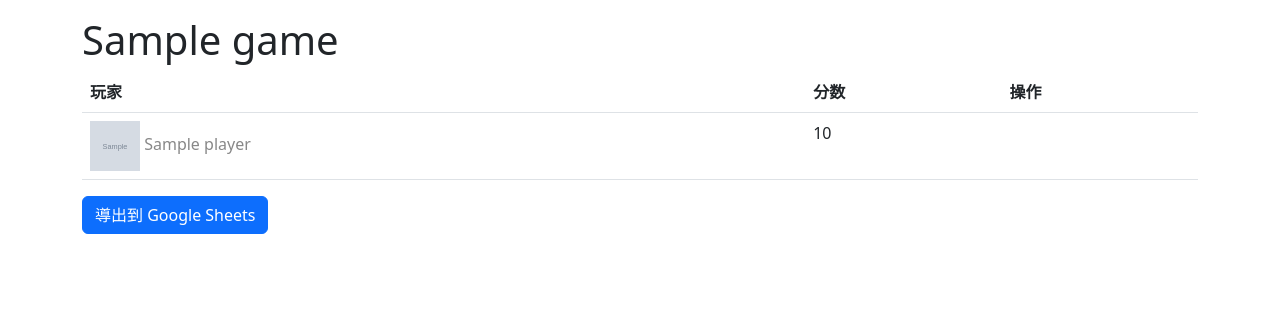
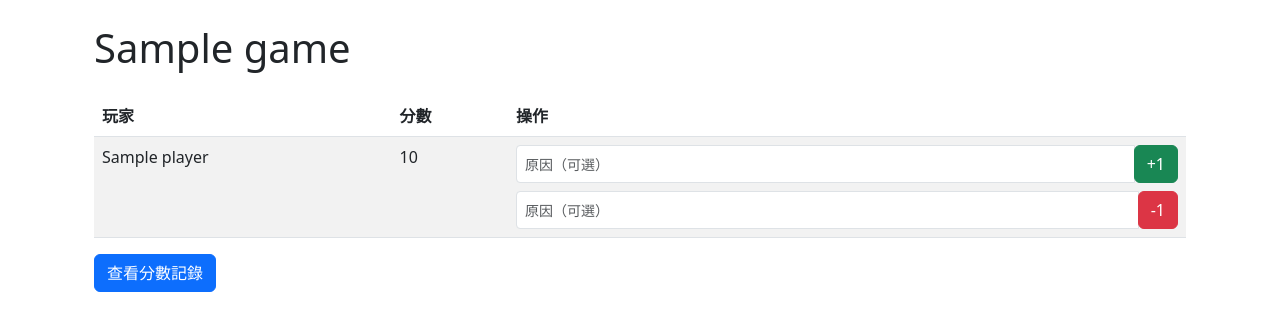
Before and after one commit to personlin/gamescoretracker, a Django app: page /games/1/ in a window 1280 px wide. Shown: the part 56-387 px from the top of the page. Run offline with Django 4.2, Linux system fonts and the light colour scheme; tables that the repository leaves empty hold one stand-in row (values such as "Sample post"); grey boxes marked "Sample" are stand-in pictures.

Commit message:
add record comment function

```diff
--- a/app/models.py
+++ b/app/models.py
@@ -30,6 +30,19 @@
     class Meta:
         unique_together = ('game', 'player')
 
+class ScoreRecord(models.Model):
+    game_score = models.ForeignKey(GameScore, on_delete=models.CASCADE, related_name='score_records')
+    score_change = models.IntegerField()
+    reason = models.TextField(blank=True, null=True)
+    timestamp = models.DateTimeField(auto_now_add=True)
+
+    def __str__(self):
+        return f"{self.game_score.player.name} - {self.score_change} at {self.timestamp}"
+
+    def save(self, *args, **kwargs):
+        super().save(*args, **kwargs)
+        self.game_score.score += self.score_change
+        self.game_score.save()
 
 class History(models.Model):
     game = models.ForeignKey(Game, on_delete=models.CASCADE)
--- a/app/templates/app/game_detail.html
+++ b/app/templates/app/game_detail.html
@@ -3,40 +3,47 @@
 {% block title %}{{ game.name }}{% endblock %}
 
 {% block content %}
-<h1>{{ game.name }}</h1>
-<table class="table">
-    <thead>
+<div class="container mt-4">
+    <h1 class="mb-4">{{ game.name }}</h1>
+
+    <table class="table table-striped">
+        <thead class="thead-dark">
             <tr>
                 <th>玩家</th>
-            <th>分数</th>
+                <th>分數</th>
                 <th>操作</th>
             </tr>
         </thead>
         <tbody>
-        {% for score in game_scores %}
+            {% for game_score in game.gamescore_set.all %}
             <tr>
+                <td>{{ game_score.player.name }}</td>
+                <td>{{ game_score.score }}</td>
                 <td>
-                {% if score.player.profile_image %}
-                    <img src="{{ score.player.profile_image.url }}" alt="{{ score.player.name }}" width="50" height="50">
-                {% endif %}
-                <span style="color: {{ score.player.color }};">{{ score.player.name }}</span>
-            </td>
-            <td>{{ score.score }}</td>
-            <td>
-                {% if user.is_authenticated %}
-                <form action="{% url 'update_score' game.id score.player.id 'add' %}" method="post" style="display: inline;">
+                    <form method="post" action="{% url 'update_score' game.id game_score.player.id 'increment' %}" class="d-inline">
                         {% csrf_token %}
-                    <button type="submit" class="btn btn-success btn-sm">+{{ score.player.increment }}</button>
+                        <div class="input-group input-group-sm mb-2">
+                            <input type="text" name="reason" placeholder="原因（可選）" class="form-control">
+                            <div class="input-group-append">
+                                <button type="submit" class="btn btn-success">+{{ game_score.player.increment }}</button>
+                            </div>
+                        </div>
                     </form>
-                <form action="{% url 'update_score' game.id score.player.id 'subtract' %}" method="post" style="display: inline;">
+                    <form method="post" action="{% url 'update_score' game.id game_score.player.id 'decrement' %}" class="d-inline">
                         {% csrf_token %}
-                    <button type="submit" class="btn btn-danger btn-sm">-{{ score.player.increment }}</button>
+                        <div class="input-group input-group-sm">
+                            <input type="text" name="reason" placeholder="原因（可選）" class="form-control">
+                            <div class="input-group-append">
+                                <button type="submit" class="btn btn-danger">-{{ game_score.player.increment }}</button>
+                            </div>
+                        </div>
                     </form>
-                {% endif %}
                 </td>
             </tr>
             {% endfor %}
         </tbody>
     </table>
-<a href="{% url 'export_to_sheets' game.id %}" class="btn btn-primary">導出到 Google Sheets</a>
+
+    <a href="{% url 'score_records' game.id %}" class="btn btn-primary">查看分數記錄</a>
+</div>
 {% endblock %}
--- a/app/urls.py
+++ b/app/urls.py
@@ -14,4 +14,6 @@
     path('games/<int:game_id>/edit/', views.edit_game, name='edit_game'),
     path('games/<int:game_id>/export/', views.export_to_sheets, name='export_to_sheets'),
     path('games/<int:game_id>/update_score/<int:player_id>/<str:action>/', views.update_score, name='update_score'),
+    path('games/<int:game_id>/score_records/', views.score_records, name='score_records'),
+    path('score_records/<int:record_id>/edit/', views.edit_score_record, name='edit_score_record'),
 ] + static(settings.MEDIA_URL, document_root=settings.MEDIA_ROOT)
--- a/app/views.py
+++ b/app/views.py
@@ -1,5 +1,5 @@
 from django.shortcuts import render, redirect, get_object_or_404
-from .models import Player, Game, GameScore, History
+from .models import Player, Game, GameScore, History, ScoreRecord
 from .forms import PlayerForm, GameForm
 from django.contrib.auth.decorators import login_required
 from django.contrib import messages
@@ -99,18 +99,27 @@
 @login_required
 def update_score(request, game_id, player_id, action):
     game = get_object_or_404(Game, id=game_id)
-    player = get_object_or_404(Player, id=player_id)
-    game_score = get_object_or_404(GameScore, game=game, player=player)
+    game_score = get_object_or_404(GameScore, game=game, player_id=player_id)
 
     if request.method == 'POST':
-        if action == 'add':
-            game_score.score += player.increment
-            messages.success(request, f"{player.name} 的分数增加了 {player.increment} 分。")
-        elif action == 'subtract':
-            game_score.score -= player.increment
-            messages.success(request, f"{player.name} 的分数减少了 {player.increment} 分。")
-        game_score.save()
-    return redirect('game_detail', game_id=game.id)
+        reason = request.POST.get('reason', '')
+        if action == 'increment':
+            score_change = game_score.player.increment
+        elif action == 'decrement':
+            score_change = -game_score.player.increment
+        else:
+            messages.error(request, '無效的操作。')
+            return redirect('game_detail', game_id=game_id)
+
+        ScoreRecord.objects.create(
+            game_score=game_score,
+            score_change=score_change,
+            reason=reason
+        )
+
+        messages.success(request, '分數已成功更新。')
+
+    return redirect('game_detail', game_id=game_id)
 
 # 其他视图，如更新分数、计算器、历史记录等，需进一步实现
 
@@ -171,3 +180,27 @@
                                     ast.operator, ast.unaryop)):
             raise ValueError("不支持的表达式")
     return eval(compile(node, '<string>', 'eval'))
+
+def edit_score_record(request, record_id):
+    record = get_object_or_404(ScoreRecord, id=record_id)
+    if request.method == 'POST':
+        old_score_change = record.score_change
+        new_score_change = int(request.POST.get('score_change'))
+        record.score_change = new_score_change
+        record.reason = request.POST.get('reason')
+        record.save()
+
+        # 更新 GameScore
+        game_score = record.game_score
+        game_score.score += (new_score_change - old_score_change)
+        game_score.save()
+
+        messages.success(request, '分數記錄已成功更新。')
+        return redirect('score_records', game_id=record.game_score.game.id)
+
+    return render(request, 'app/edit_score_record.html', {'record': record})
+
+def score_records(request, game_id):
+    game = get_object_or_404(Game, id=game_id)
+    records = ScoreRecord.objects.filter(game_score__game=game).order_by('-timestamp')
+    return render(request, 'app/score_records.html', {'game': game, 'records': records})
--- a/gamescoretracker/settings.py
+++ b/gamescoretracker/settings.py
@@ -128,7 +128,7 @@
 LANGUAGE_CODE = 'en-us'
 # LANGUAGE_CODE = 'zh-hant-tw'
 
-TIME_ZONE = 'UTC'
+TIME_ZONE = 'Asia/Taipei'  # 修改為台北時區
 
 USE_I18N = True
 
```
Also changed, not shown: app/templates/app/edit_score_record.html (added, +25 -0 lines), app/templates/app/score_records.html (added, +40 -0 lines), app/migrations/0003_scorerecord.py (added). Lines whose indentation alone changed are shown as unchanged.
